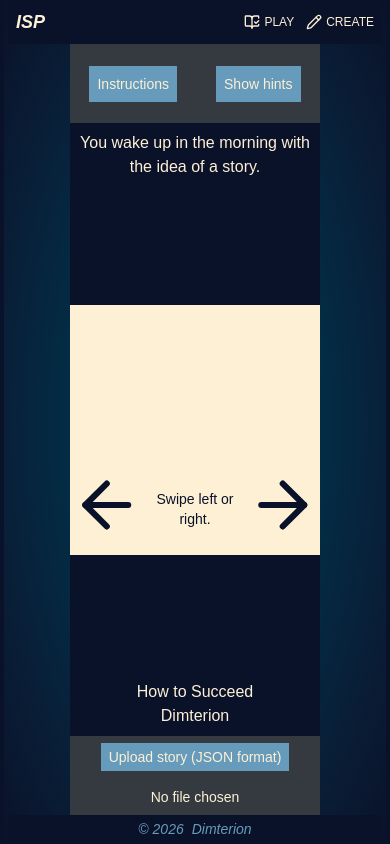
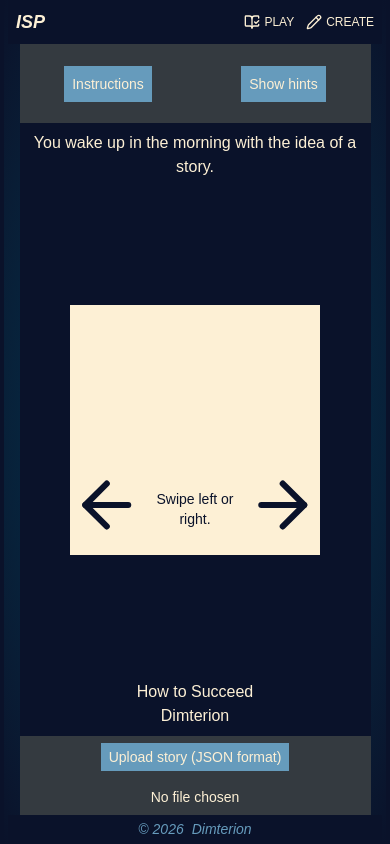
Before and after one commit to Dimterion/stories-platform, a React (Vite) app: page /adventure-game-player in a window 390 px wide. Built offline with nearby package versions, Linux system fonts and the light colour scheme; no server answers; a web font is replaced by a local one.

Commit message:
adjust AdventureGamePlayerPage style to replace custom CSS with Tailwind

```diff
--- a/src/index.css
+++ b/src/index.css
@@ -155,6 +155,11 @@
   position: relative;
 }
 
+/* Animations (Adventure Game Player page) */
+.adventureGamePlayerPage-contentWrapper {
+  animation: slideDown 0.5s ease-in-out forwards;
+}
+
 /* Animations (Story Editor page) */
 .storyEditorPage-contentWrapper {
   animation: fadeIn 0.5s ease-in-out forwards;
@@ -183,31 +188,3 @@
 .storyDiagram-btnMenu {
   animation: fadeIn 0.5s ease-in-out forwards;
 }
-
-/* Adventure Game Player page custom styles */
-.agp-verticalCard {
-  animation: slideDown 0.5s ease-in-out forwards;
-}
-
-.agp-verticalCardImgForeground {
-  transform-origin: 50% 80%;
-}
-
-.agp-verticalCardImgForeground.is-settling {
-  /* Card snap-back effect */
-  transition: transform 180ms cubic-bezier(0.2, 0.9, 0.2, 1);
-}
-
-/* Label stays inside foreground, near the top */
-.agp-foregroundLabel {
-  background: rgba(0, 0, 0, 0.8);
-  transition: opacity 120ms linear;
-}
-
-.agp-foreground--left {
-  box-shadow: -10px 0 30px var(--color-lightGreen);
-}
-
-.agp-foreground--right {
-  box-shadow: 10px 0 30px var(--color-lightPurple);
-}
--- a/src/pages/adventureGamePlayer.jsx
+++ b/src/pages/adventureGamePlayer.jsx
@@ -52,9 +52,9 @@ export default function AdventureGamePlayerPage() {
 
   const bgTint =
     direction === "left"
-      ? "agp-foreground--left"
+      ? "shadow-[-10px_0_30px_0px] shadow-lightGreen"
       : direction === "right"
-        ? "agp-foreground--right"
+        ? "shadow-[10px_0_30px_0px] shadow-lightPurple"
         : "";
 
   const swipeStrength = hasOptions ? Math.min(1, Math.abs(x) / MAX_DRAG) : 0;
@@ -222,8 +222,8 @@ export default function AdventureGamePlayerPage() {
   }
 
   return (
-    <div className="flex flex-1 flex-col overflow-y-auto">
-      <section className="agp-verticalCard bg-darkBlue m-auto flex w-[250px] max-w-[90vw] flex-1 flex-col items-center justify-between md:w-[500px]">
+    <div className="adventureGamePlayerPage-contentWrapper flex flex-1 flex-col overflow-y-auto">
+      <section className="bg-darkBlue m-auto flex w-[500px] max-w-[90vw] flex-1 flex-col items-center justify-between">
         <div className="bg-darkGray flex h-[100px] w-full flex-row flex-wrap items-center justify-around">
           <button
             type="button"
@@ -247,7 +247,7 @@ export default function AdventureGamePlayerPage() {
           <p className="m-2 sm:text-lg">{nodeText}</p>
 
           {hasOptions ? (
-            <div className="relative m-auto h-[250px] w-[250px] max-w-[90vw] md:h-[400px] md:w-[400px] md:max-w-[80vw]">
+            <div className="relative m-auto h-[250px] w-[250px] max-w-[90vw] sm:h-[400px] sm:w-[400px] sm:max-w-[80vw]">
               <div className="bg-lightBlue grid h-full w-full grid-cols-3 grid-rows-3 gap-2 p-2">
                 {diamonds.map((d) => (
                   <div
@@ -261,8 +261,10 @@ export default function AdventureGamePlayerPage() {
 
               <div
                 className={
-                  "agp-verticalCardImgForeground bg-softWhite absolute inset-0 z-20 cursor-grab touch-none will-change-transform select-none active:cursor-grabbing " +
-                  (isDragging ? "transition-none" : "is-settling") +
+                  "bg-softWhite absolute inset-0 z-20 origin-[50%_80%] cursor-grab touch-none will-change-transform select-none active:cursor-grabbing " +
+                  (isDragging
+                    ? "transition-none"
+                    : "transition-transform duration-[180ms] ease-in-out") +
                   " " +
                   bgTint
                 }
@@ -276,7 +278,7 @@ export default function AdventureGamePlayerPage() {
                   <Hint text="Options are displayed here when swiping left or right." />
                 )}
                 <div
-                  className="agp-foregroundLabel pointer-events-none absolute w-full p-2 text-center text-sm sm:text-base"
+                  className="pointer-events-none absolute w-full bg-black/90 p-2 text-center text-sm transition-opacity duration-[120ms] ease-linear sm:text-base"
                   style={{ opacity: labelOpacity }}
                 >
                   {foregroundText}
@@ -289,7 +291,7 @@ export default function AdventureGamePlayerPage() {
               </div>
             </div>
           ) : (
-            <div className="bg-softWhite relative m-auto flex h-[250px] w-[250px] max-w-[90vw] flex-col items-center justify-center gap-4 md:h-[400px] md:w-[400px] md:max-w-[80vw]">
+            <div className="bg-softWhite relative m-auto flex h-[250px] w-[250px] max-w-[90vw] flex-col items-center justify-center gap-4 sm:h-[400px] sm:w-[400px] sm:max-w-[80vw]">
               <p className="text-darkBlue text-xl font-bold">The End</p>
               <button
                 type="button"
```
